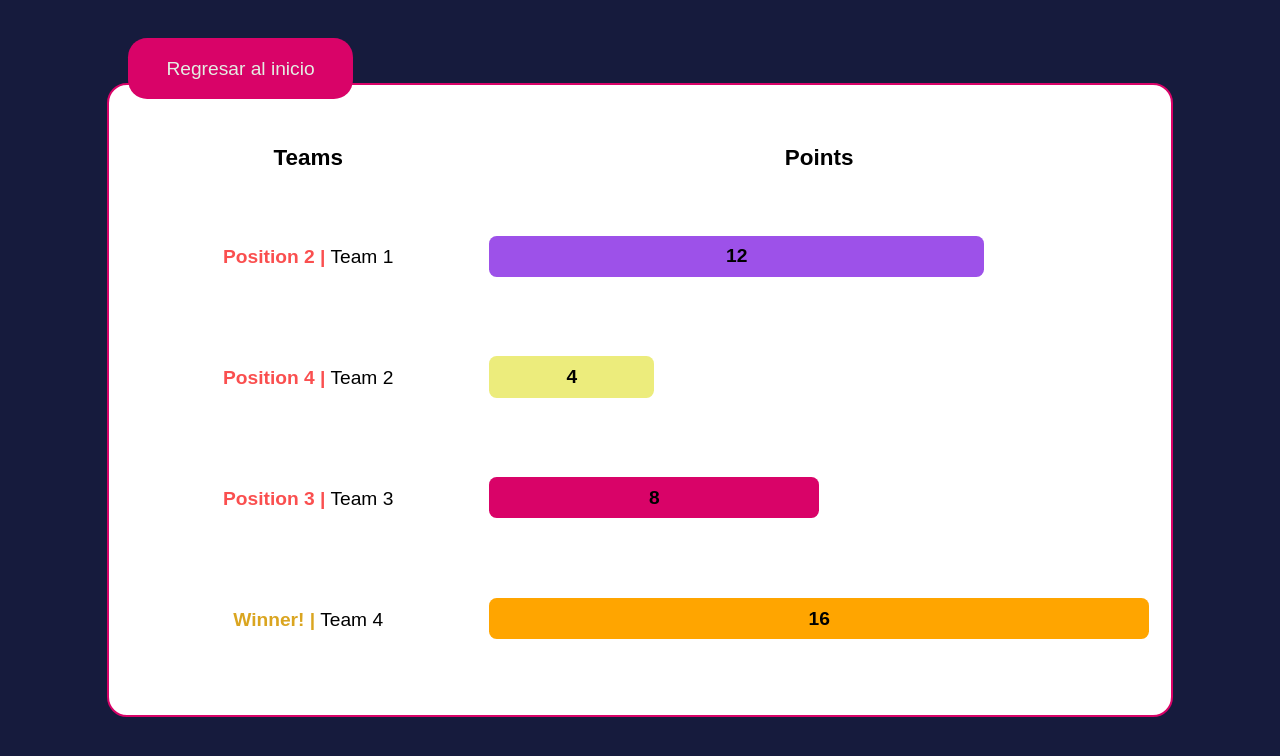
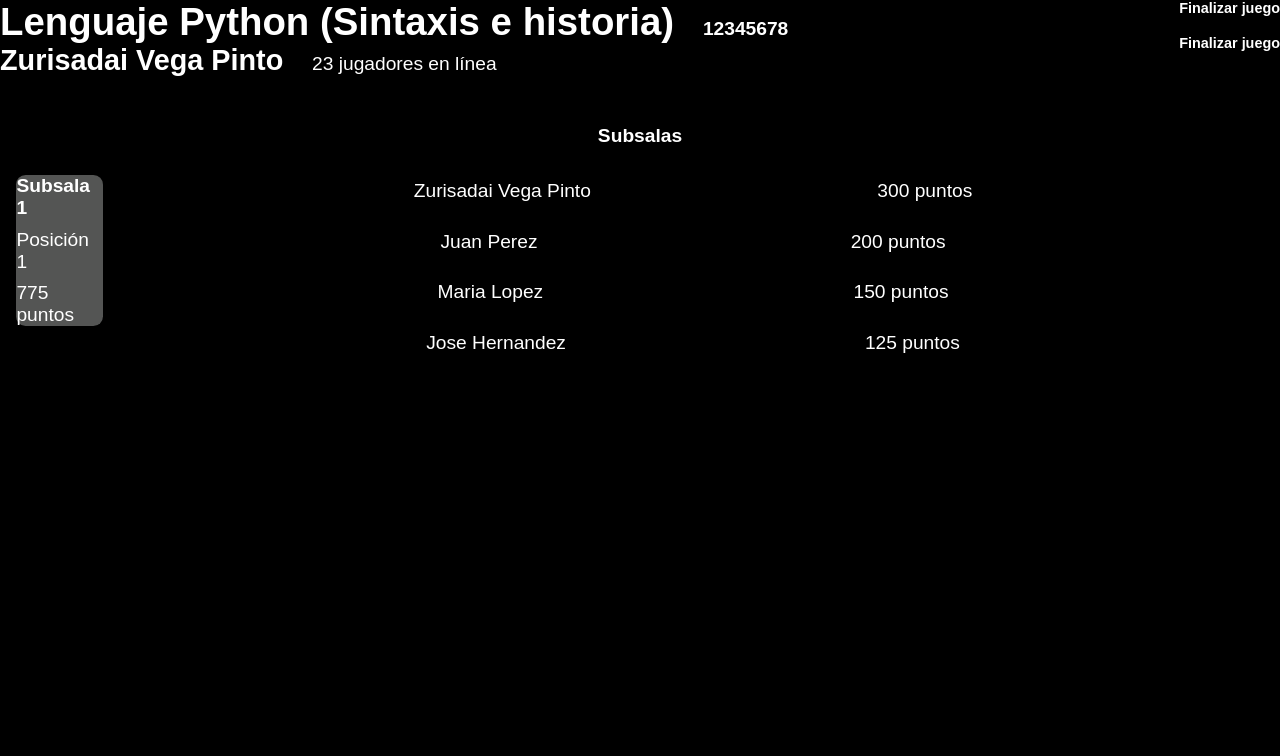
Before and after one commit to RAH-Code-dev/memorama, a Next.js app in the folder frontend/: page /stats in a window 1280 px wide. Shown: the top 756 px of the page. Built offline with nearby package versions, Linux system fonts and the light colour scheme.

Commit message:
this is the last i promise

```diff
--- a/frontend/src/app/stats/page.jsx
+++ b/frontend/src/app/stats/page.jsx
@@ -3,110 +3,77 @@
 import style from "@/styles/pages/stats.module.css"
 import Link from "next/link";
 import { useState, useEffect } from "react"
+import MainButton from "@/components/MainButton"
+import SubroomStat from "@/components/SubroomStat"
 
 const Page = () => {
-  const [teamsData, setTeamsData] = useState([
+  /*
+   * I'm working with dummy data for now
+   * This will be replaced with the real-time connection to the server
+   */
+
+  const dummy = {
+    subroomID: 1,
+    score: 775,
+    position: 1,
+    players: [
       {
-      teamId: "1",
-      points: 0,
+        name: "Zurisadai Vega Pinto",
+        score: 300
       },
       {
-      teamId: "2",
-      points: 0
+        name: "Juan Perez",
+        score: 200
       },
       {
-      teamId: "3",
-      points: 0
+        name: "Maria Lopez",
+        score: 150
       },
       {
-      teamId: "4",
-      points: 0
+        name: "Jose Hernandez",
+        score: 125
       }
-  ]);
-
-  useEffect(() => {
-    let seconds = 0;
-    const intervalID = setInterval(() => {
-      if (seconds < 4) {
-        addTeamsPoints();
-        seconds++;
-      } else {
-        document.getElementById("t1Classification").innerText = "Position 2 | ";
-        document.getElementById("t2Classification").innerText = "Position 4 | ";
-        document.getElementById("t3Classification").innerText = "Position 3 | ";
-        document.getElementById("t4Classification").innerText = "Winner! | ";
-
-        document.getElementById("returnButton").style.visibility = "visible";
-
-        clearInterval(intervalID);
-      }
-    }, 1000);
-
-    return () => clearInterval(intervalID);
-  }, []);
-
-  function addTeamsPoints() {
-    setTeamsData(prevTeamsData => {
-      return prevTeamsData.map(team => {
-        let points = 0;
-        if (team.teamId === "1") points = team.points + 3;
-        if (team.teamId === "2") points = team.points + 1;
-        if (team.teamId === "3") points = team.points + 2;
-        if (team.teamId === "4") points = team.points + 4;
-
-        return {
-          ...team,
-          points: points
-        };
-      });
-    });
+    ]
   }
 
   return (
-    <section className={style.statsParent}>
-      <section id={style.stats}>
-        <table>
+    <main className={style.stats__main}>
+
+      <section className={style.stats__header}>
+
+        <section>
+
+          <section className={style.stats__title}>
+            <h1>Lenguaje Python (Sintaxis e historia)</h1> <h4>12345678</h4>
+          </section>
+          <section className={style.stats__title}>
+            <h2>Zurisadai Vega Pinto</h2> <p>23 jugadores en línea</p>
+          </section>
+
+        </section>
+
+        <section className={style.stats__buttons}>
+          <MainButton msg='Finalizar juego' />
+          <MainButton msg='Finalizar juego' />
+        </section>
+
+      </section>
+
+      <table className={style.stats__subroomsSection}>
+
         <thead>
           <tr>
-              <th id={style.teamsHeader}><h3>Teams</h3></th>
-              <th id={style.pointsHeader}><h3>Points</h3></th>
+            <div className={style.stats__subroomsTitle}>Subsalas</div>
           </tr>
         </thead>
-          <tbody>
-            {
-              Object.values(teamsData).map(teamData => {
-                const tClassification = style[`t${teamData.teamId}Classification`]
-                const tPercentage = style[`t${teamData.teamId}Percentage`]
 
-                return(
-                  <tr key={teamData.teamId}>
+        <tbody className={style.stats__subrooms}>
+          <tr> <SubroomStat {...dummy} /> </tr>
+        </tbody>
 
-                    <td className={style.teamName}>
-                      <p
-                        className={`${style.position} ${tClassification}`}
-                        id={`t${teamData.teamId}Classification`}></p>
-                      <p className={style.teamsList}>Team {teamData.teamId}</p>
-                    </td>
+      </table>
 
-                    <td>
-                      <p
-                        className={`${tPercentage} ${style.percentage}`}
-                        id={`t${teamData.teamId}Percentage`}
-                        style={{width: (teamData.points * 6.25) + '%'}}
-                      >
-                        <strong>{teamData.points}</strong>
-                      </p>
-                    </td>
-
-                  </tr>
-                )
-              })
-            }
-          </tbody>
-      </table>
-      <Link href={"/"} className={style.returnButton} id="returnButton">Regresar al inicio</Link>
-    </section>
-  </section>
+    </main>
   )
 }
 
--- a/frontend/src/styles/pages/stats.module.css
+++ b/frontend/src/styles/pages/stats.module.css
@@ -1,102 +1,53 @@
-.statsParent {
-    width: 100%;
-    height: 100%;
+.stats__main {}
+
+.stats__title {
     display: flex;
-    align-items: center;
-    justify-content: center;
-
-    background-color: #161b3d;
+    align-items: first baseline;
+    gap: 1.5rem;
 }
 
-#stats {
-    width: 80vw;
-    height: 70vh;
-    padding: 1.8rem 1rem;
-
-    background-color: white;
-
-    border-radius: 20px;
-    border: #d90368 solid 2px;
-
-    color: black;
+.stats__title h1 {
+    font-size: 2rem;
+}
+.stats__title h1,
+.stats__title h2,
+.stats__title h4,
+.stats__title p {
+    margin: 0;
+    color: var(--project-white);
 }
 
-#stats > table {
+.stats__header {
     width: 100%;
-    height: 100%;
+    display: flex;
+    justify-content: space-between;
 }
 
-#stats > table > tbody {
-    width: 100%;
+.stats__buttons {
+    display: flex;
+    flex-direction: column;
+    align-items: center;
+    gap: 1rem;
 }
 
-#teamsHeader {
-    width: 35%;
+.stats__subroomsSection {
+    width: 100%;
+    margin-top: 2rem;
 }
 
-#pointsHeader {
-    width: 65%;
+.stats__subroomsSection tbody tr {
+    display: block;
+    padding: 1rem .75rem;
 }
 
-.teamsList {
+.stats__subroomsTitle {
     text-align: center;
+    font-weight: bold;
+    border-radius: .75rem;
+    background-color: var(--project-primary-color);
+    padding: 0.375rem 0;
+    color: var(--project-white);
 }
-
-.percentage {
-    padding: .5rem 0 .5rem;
+.stats__subroomsTitle h4 {
     margin: 0;
-    text-align: center;
-    border-radius: .4rem;
-    transition: .5s ease-in-out;
 }
-
-.t1Percentage {
-    background-color: rgb(157, 81, 233);
-}
-
-.t2Percentage {
-    background-color: rgb(236, 236, 124);
-}
-
-.t3Percentage {
-    background-color: #d90368;
-}
-
-.t4Percentage {
-    background-color: orange;
-}
-
-.teamName {
-    height: 100%;
-    display: flex;
-    justify-content: center;
-    align-items: center;
-}
-
-.position {
-    margin-right: 5px;
-    color: rgb(250, 79, 79);
-    font-weight: 600;
-}
-
-.t4Classification {
-    color: goldenrod;
-}
-
-.returnButton {
-    visibility: hidden;
-    position: absolute;
-    top: 2rem;
-    background-color: #d90368;
-    color: #e4eee3;
-    padding: 1rem 2rem;
-    border-radius: 1rem;
-    text-decoration: none;
-    transition: .5s ease-in-out;
-}
-
-.returnButton:hover {
-    font-weight: bold;
-    background-color: #e4eee3;
-    color: #d90368;
-}
```
Lines whose indentation alone changed are shown as unchanged.
